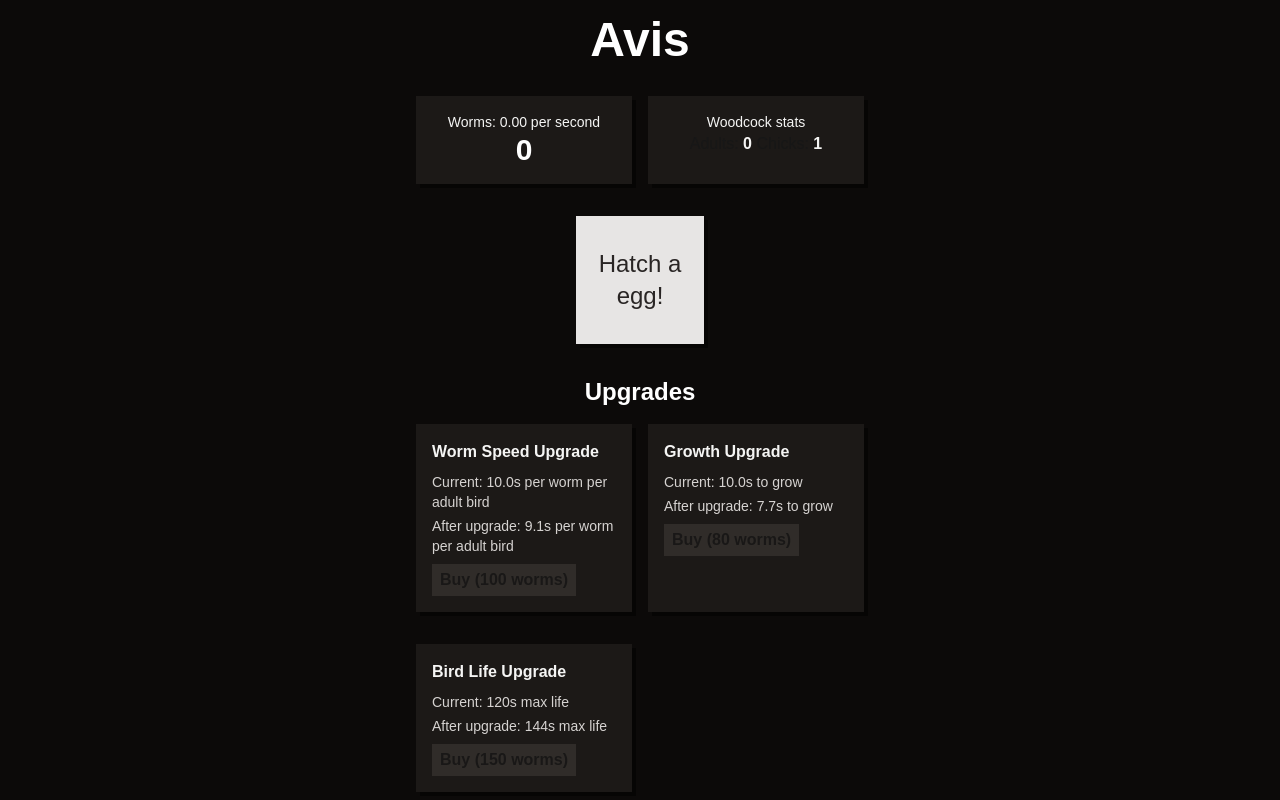
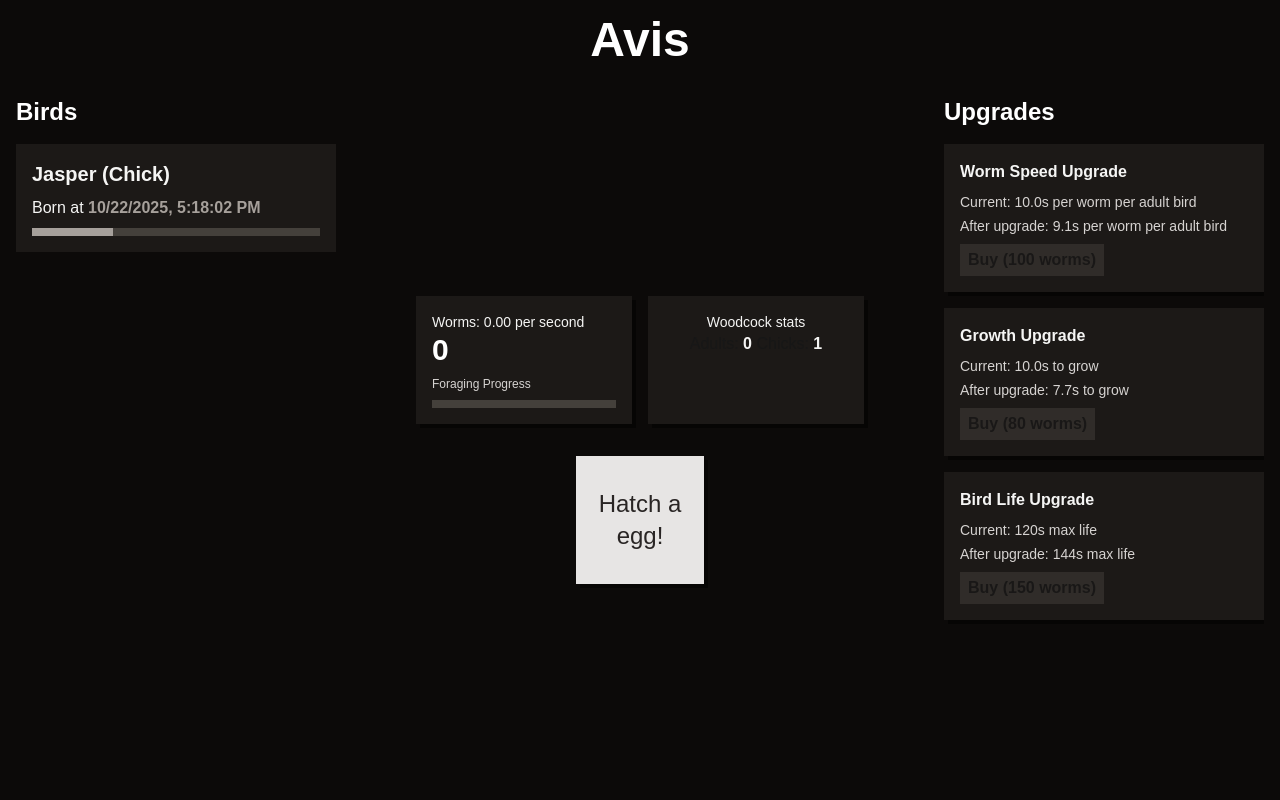
Before and after one commit to PythonAtSea/avis, a Next.js app: page / in a window 1280 px wide. Both pictures are taken after a click on the button "Hatch a egg!". Shown: the top 800 px of the page. Built offline with nearby package versions, Linux system fonts and the light colour scheme.

Commit message:
feat: redo layout to three column layout

```diff
--- a/src/app/page.tsx
+++ b/src/app/page.tsx
@@ -1,6 +1,22 @@
 "use client";
 
 import { useEffect, useState } from "react";
+
+const scrollbarStyles = `
+  .custom-scrollbar::-webkit-scrollbar {
+    width: 8px;
+  }
+  .custom-scrollbar::-webkit-scrollbar-track {
+    background: rgba(0, 0, 0, 0.0);
+  }
+  .custom-scrollbar::-webkit-scrollbar-thumb {
+    background: rgba(120, 113, 108, 0.8);
+    border-radius: 4px;
+  }
+  .custom-scrollbar::-webkit-scrollbar-thumb:hover {
+    background: rgba(168, 162, 158, 0.8);
+  }
+`;
 
 type Bird = {
   birthDate: Date;
@@ -46,6 +62,7 @@ export default function Home() {
   const [wormSpeedUpgradeCost, setWormSpeedUpgradeCost] = useState<number>(100);
   const [growUpgradeCost, setGrowUpgradeCost] = useState<number>(80);
   const [maxLifeUpgradeCost, setMaxLifeUpgradeCost] = useState<number>(150);
+  const [lastWormTime, setLastWormTime] = useState<number>(Date.now());
 
   const getOrdinal = (num: number): string => {
     const j = num % 10;
@@ -110,15 +127,69 @@ export default function Home() {
         }
         return prevBirds;
       });
+      setLastWormTime(Date.now());
     }, msPerWorm);
     return () => clearInterval(interval);
   }, [msPerWorm]);
 
+  useEffect(() => {
+    const interval = setInterval(() => {}, 0);
+    return () => clearInterval(interval);
+  }, []);
+
   return (
-    <div className="min-h-screen bg-stone-950 flex flex-col items-center justify-center p-4">
+    <div className="min-h-screen bg-stone-950 flex flex-col p-4">
+      <style>{scrollbarStyles}</style>
       <h1 className="text-5xl font-bold text-white mb-8 text-center">Avis</h1>
-      <div className="grid grid-cols-2 gap-4 mb-8 w-full max-w-md">
-        <div className="bg-stone-900 p-4 text-center shadow-offset">
+      <div className="flex flex-1 gap-4 min-h-0">
+        <div
+          className="w-80 overflow-y-auto custom-scrollbar"
+          style={{ height: "calc(100vh - 7rem)" }}
+        >
+          <h2 className="text-2xl font-bold text-white mb-4 sticky top-0 bg-stone-950">
+            Birds
+          </h2>
+          {birds
+            .sort((a, b) => b.birthDate.getTime() - a.birthDate.getTime())
+            .map((bird, index) => (
+              <div
+                key={index}
+                className="bg-stone-900 text-stone-100 p-4 mb-4 shadow-offset-lg"
+              >
+                <h2 className="text-xl font-bold mb-2">
+                  {bird.name} ({bird.isAdult ? "Adult" : "Chick"})
+                </h2>
+                <p>
+                  Born at{" "}
+                  <span className="text-stone-400 font-bold">
+                    {bird.birthDate.toLocaleString()}
+                  </span>
+                </p>
+                {(() => {
+                  const ageInMs =
+                    new Date().getTime() - bird.birthDate.getTime();
+                  const progress = bird.isAdult
+                    ? Math.min(
+                        ((ageInMs - growMs) / (maxLife - growMs)) * 100,
+                        100
+                      )
+                    : Math.min((ageInMs / growMs) * 100, 100);
+                  return (
+                    <div className="w-full bg-stone-700 h-2 mt-2">
+                      <div
+                        className="bg-stone-400 h-2"
+                        style={{ width: `${progress}%` }}
+                      ></div>
+                    </div>
+                  );
+                })()}
+              </div>
+            ))}
+        </div>
+
+        <div className="flex flex-col items-center justify-center flex-1 gap-8">
+          <div className="grid grid-cols-2 gap-4 w-full max-w-md">
+            <div className="bg-stone-900 p-4 shadow-offset">
               <p className="text-stone-100 text-sm">
                 Worms:{" "}
                 {(
@@ -127,7 +198,23 @@ export default function Home() {
                 ).toFixed(2)}{" "}
                 per second
               </p>
-          <p className="text-3xl font-bold text-white">{worms}</p>
+              <p className="text-3xl font-bold text-white mb-2">{worms}</p>
+              <p className="text-stone-300 text-xs mb-2">Foraging Progress</p>
+              <div className="w-full bg-stone-700 h-2">
+                <div
+                  className="bg-amber-600 h-2"
+                  style={{
+                    width: `${
+                      birds.filter((b) => b.isAdult).length > 0
+                        ? Math.min(
+                            ((Date.now() - lastWormTime) / msPerWorm) * 100,
+                            100
+                          )
+                        : 0
+                    }%`,
+                  }}
+                ></div>
+              </div>
             </div>
             <div className="bg-stone-900 p-4 text-center shadow-offset">
               <p className="text-stone-100 text-sm">Woodcock stats</p>
@@ -144,16 +231,18 @@ export default function Home() {
             </div>
           </div>
           <button
-        className="w-32 h-32 -full bg-stone-200 shadow-offset hover:bg-stone-400 transition-all mb-8 flex items-center justify-center"
+            className="w-32 h-32 -full bg-stone-200 shadow-offset hover:bg-stone-400 flex items-center justify-center"
             onClick={hatchEgg}
           >
             <span className="text-2xl text-stone-800">Hatch a egg!</span>
           </button>
-      <h1 className="text-2xl font-bold text-white mb-4 text-center">
+        </div>
+
+        <div className="w-80 overflow-y-auto custom-scrollbar">
+          <h2 className="text-2xl font-bold text-white mb-4 sticky top-0 bg-stone-950">
             Upgrades
-      </h1>
-      <div className="grid grid-cols-2 gap-4 mb-8 w-full max-w-md">
-        <div className="bg-stone-900 p-4 mb-4 shadow-offset">
+          </h2>
+          <div className="bg-stone-900 p-4 shadow-offset mb-4">
             <p className="text-stone-100 mb-2 font-semibold">
               Worm Speed Upgrade
             </p>
@@ -169,16 +258,19 @@ export default function Home() {
                 if (worms >= wormSpeedUpgradeCost) {
                   setWorms(worms - wormSpeedUpgradeCost);
                   setMsPerWorm(Math.floor(msPerWorm / 1.1));
-                setWormSpeedUpgradeCost(Math.floor(wormSpeedUpgradeCost * 1.2));
+                  setWormSpeedUpgradeCost(
+                    Math.floor(wormSpeedUpgradeCost * 1.2)
+                  );
+                  setLastWormTime(Date.now());
                 }
               }}
               disabled={worms < wormSpeedUpgradeCost}
-            className="font-bold bg-stone-700 px-2 py-1 hover:bg-stone-600 transition-colors disabled:opacity-50 disabled:cursor-not-allowed"
+              className="font-bold bg-stone-700 px-2 py-1 hover:bg-stone-600 disabled:opacity-50 disabled:cursor-not-allowed"
             >
               Buy ({wormSpeedUpgradeCost} worms)
             </button>
           </div>
-        <div className="bg-stone-900 p-4 mb-4 shadow-offset">
+          <div className="bg-stone-900 p-4 shadow-offset mb-4">
             <p className="text-stone-100 mb-2 font-semibold">Growth Upgrade</p>
             <p className="text-stone-300 text-sm mb-1">
               Current: {(growMs / 1000).toFixed(1)}s to grow
@@ -191,24 +283,26 @@ export default function Home() {
               onClick={() => {
                 if (worms >= growUpgradeCost) {
                   setWorms(worms - growUpgradeCost);
-                setGrowMs(Math.floor(growMs / 1.1));
+                  setGrowMs(Math.floor(growMs / 1.3));
                   setGrowUpgradeCost(Math.floor(growUpgradeCost * 1.1));
                 }
               }}
               disabled={worms < growUpgradeCost}
-            className="font-bold bg-stone-700 px-2 py-1 hover:bg-stone-600 transition-colors disabled:opacity-50 disabled:cursor-not-allowed"
+              className="font-bold bg-stone-700 px-2 py-1 hover:bg-stone-600 disabled:opacity-50 disabled:cursor-not-allowed"
             >
               Buy ({growUpgradeCost} worms)
             </button>
           </div>
-        <div className="bg-stone-900 p-4 mb-4 shadow-offset">
-          <p className="text-stone-100 mb-2 font-semibold">Bird Life Upgrade</p>
+          <div className="bg-stone-900 p-4 shadow-offset">
+            <p className="text-stone-100 mb-2 font-semibold">
+              Bird Life Upgrade
+            </p>
             <p className="text-stone-300 text-sm mb-1">
               Current: {(maxLife / 1000).toFixed(0)}s max life
             </p>
             <p className="text-stone-300 text-sm mb-2">
-            After upgrade: {(Math.floor(maxLife * 1.2) / 1000).toFixed(0)}s max
-            life
+              After upgrade: {(Math.floor(maxLife * 1.2) / 1000).toFixed(0)}s
+              max life
             </p>
             <button
               onClick={() => {
@@ -219,42 +313,12 @@ export default function Home() {
                 }
               }}
               disabled={worms < maxLifeUpgradeCost}
-            className="font-bold bg-stone-700 px-2 py-1 hover:bg-stone-600 transition-colors disabled:opacity-50 disabled:cursor-not-allowed"
+              className="font-bold bg-stone-700 px-2 py-1 hover:bg-stone-600 disabled:opacity-50 disabled:cursor-not-allowed"
             >
               Buy ({maxLifeUpgradeCost} worms)
             </button>
           </div>
         </div>
-      <div className="w-full max-w-md">
-        {birds.map((bird, index) => (
-          <div
-            key={index}
-            className="bg-stone-900 text-stone-100 p-4 mb-4 shadow-offset-lg"
-          >
-            <h2 className="text-xl font-bold mb-2">{bird.name}</h2>
-            <p>
-              Born at{" "}
-              <span className="text-stone-400 font-bold">
-                {bird.birthDate.toLocaleString()}
-              </span>
-            </p>
-            <p>Status: {bird.isAdult ? "Adult" : "Chick"}</p>
-            {(() => {
-              const ageInMs = new Date().getTime() - bird.birthDate.getTime();
-              const progress = bird.isAdult
-                ? Math.min(((ageInMs - growMs) / (maxLife - growMs)) * 100, 100)
-                : Math.min((ageInMs / growMs) * 100, 100);
-              return (
-                <div className="w-full bg-stone-700 h-2 mt-2">
-                  <div
-                    className="bg-stone-400 h-2"
-                    style={{ width: `${progress}%` }}
-                  ></div>
-                </div>
-              );
-            })()}
-          </div>
-        ))}
       </div>
     </div>
   );
```
Lines whose indentation alone changed are shown as unchanged.
